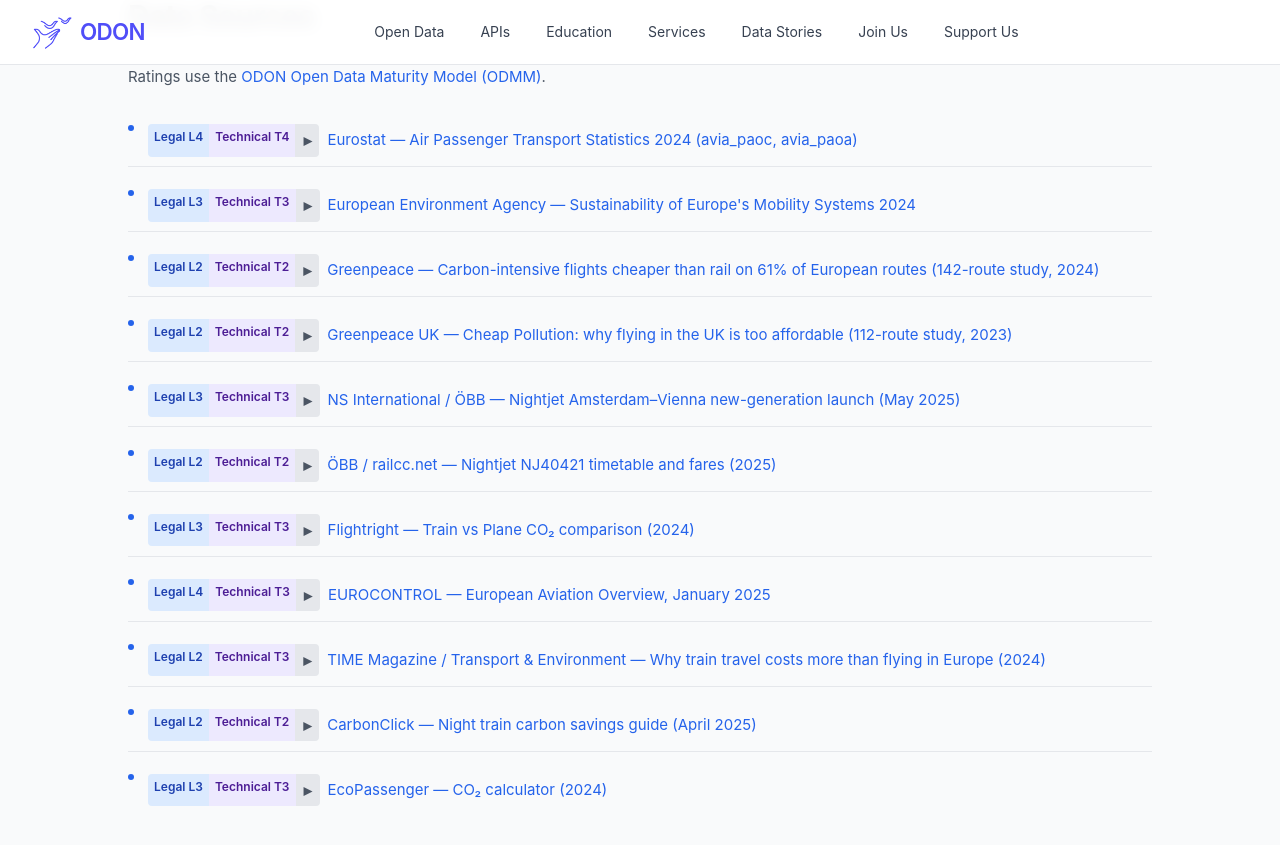
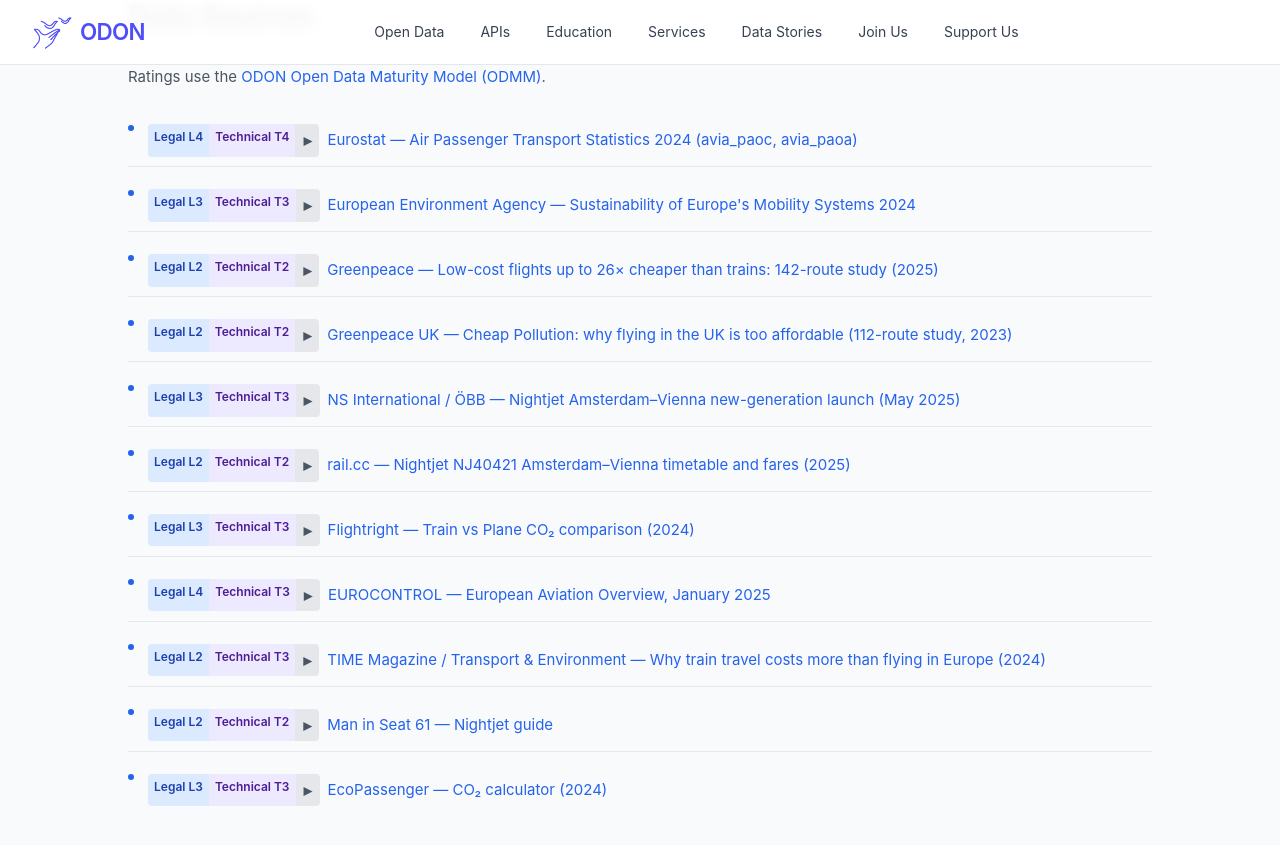
Before and after one commit to verein-odon/verein-odon.github.io, a Jekyll site: the page built from docs/_data_stories/how-to-get-there.md, in a window 1280 px wide and 900 px high, scrolled down 2717 px. Shown: the top 845 px of the window. Built offline with Jekyll 4.4.1, drawn with Linux system fonts in a browser that asks for light colours.

Commit message:
Update to latest data story

```diff
--- a/docs/_data_stories/how-to-get-there.md
+++ b/docs/_data_stories/how-to-get-there.md
@@ -39,15 +39,15 @@
     odmm_technical_details: >
       Full API access available in SDMX, CSV, and TSV formats. T4.
   - name: "European Environment Agency — Sustainability of Europe's Mobility Systems 2024"
-    url: "https://www.eea.europa.eu/en/analysis/indicators/transport-emissions-of-greenhouse-gases"
+    url: "https://www.eea.europa.eu/en/analysis/indicators/greenhouse-gas-emissions-from-transport"
     odmm_legal: "L3"
     odmm_legal_details: >
       EEA publications are freely accessible and reusable for educational and non-commercial purposes; no blanket open licence. L3.
     odmm_technical: "T3"
     odmm_technical_details: >
       Summaries available in report form; raw underlying data quality varies by member state. T3.
-  - name: "Greenpeace — Carbon-intensive flights cheaper than rail on 61% of European routes (142-route study, 2024)"
-    url: "https://www.greenpeace.org/eu-unit/issues/climate-change/46789/its-not-just-about-money-heres-why-flying-in-europe-is-so-cheap/"
+  - name: "Greenpeace — Low-cost flights up to 26× cheaper than trains: 142-route study (2025)"
+    url: "https://www.greenpeace.org/eu-unit/issues/climate-energy/47717/low-cost-flights-up-to-26-times-cheaper-than-trains/"
     odmm_legal: "L2"
     odmm_legal_details: >
       Summary publicly accessible; underlying fare data not released. No open licence. L2.
@@ -55,7 +55,7 @@
     odmm_technical_details: >
       Published as a PDF/web report; no structured data export provided. T2.
   - name: "Greenpeace UK — Cheap Pollution: why flying in the UK is too affordable (112-route study, 2023)"
-    url: "https://www.greenpeace.org.uk/resources/cheap-pollution/"
+    url: "https://www.greenpeace.org.uk/news/cheap-pollution-means-taking-the-train-to-europe-is-four-times-the-cost-of-flying-report/"
     odmm_legal: "L2"
     odmm_legal_details: >
       Report freely accessible online; no open licence. L2.
@@ -70,8 +70,8 @@
     odmm_technical: "T3"
     odmm_technical_details: >
       Figures from press releases; no structured dataset provided. T3.
-  - name: "ÖBB / railcc.net — Nightjet NJ40421 timetable and fares (2025)"
-    url: "https://railcc.net/train/nightjet/"
+  - name: "rail.cc — Nightjet NJ40421 Amsterdam–Vienna timetable and fares (2025)"
+    url: "https://rail.cc/night-train/amsterdam-vienna-oebb-nightjet-nj40421/629"
     odmm_legal: "L2"
     odmm_legal_details: >
       Timetable is publicly available; pricing is dynamic and unarchived. No open licence. L2.
@@ -79,7 +79,7 @@
     odmm_technical_details: >
       Human-readable only; no machine-readable export. T2.
   - name: "Flightright — Train vs Plane CO₂ comparison (2024)"
-    url: "https://www.flightright.com/knowledge/how-much-co2-does-a-flight-emit"
+    url: "https://www.flightright.com/blog/train-vs-plane"
     odmm_legal: "L3"
     odmm_legal_details: >
       Methodology described on a publicly accessible page; proprietary models underlie the estimates. L3.
@@ -95,21 +95,21 @@
     odmm_technical_details: >
       PDF/web summaries freely available; detailed STATFOR data requires institutional access. T3.
   - name: "TIME Magazine / Transport & Environment — Why train travel costs more than flying in Europe (2024)"
-    url: "https://time.com/6975842/europe-train-travel-cost/"
+    url: "https://time.com/6108578/why-flying-is-more-expensive-than-taking-the-train/"
     odmm_legal: "L2"
     odmm_legal_details: >
       Published in a commercial magazine. No open licence; article is readable online but not licensed for reuse. L2.
     odmm_technical: "T3"
     odmm_technical_details: >
       No structured data download; fare comparisons compiled manually. T3.
-  - name: "CarbonClick — Night train carbon savings guide (April 2025)"
-    url: "https://www.carbonclick.com/insights/"
+  - name: "Man in Seat 61 — Nightjet guide"
+    url: "https://www.seat61.com/trains-and-routes/nightjet.htm"
     odmm_legal: "L2"
     odmm_legal_details: >
-      Commercial company insights page. No open licence stated; freely readable but not licensed for reuse. L2.
+      Independent travel guide website. No open licence stated; freely readable but not licensed for reuse. L2.
     odmm_technical: "T2"
     odmm_technical_details: >
-      Figures drawn from public sources and presented as web content; no original dataset provided. T2.
+      HTML web page; timetable and fare information presented as prose with no structured data download. T2.
   - name: "EcoPassenger — CO₂ calculator (2024)"
     url: "https://www.ecopassenger.org/"
     odmm_legal: "L3"
--- a/docs/assets/data-stories/how-to-get-there/src/index.html
+++ b/docs/assets/data-stories/how-to-get-there/src/index.html
@@ -744,9 +744,9 @@
       <li>Greenpeace — Carbon-intensive flights cheaper than rail, 142-route study 2024</li>
       <li>Greenpeace UK — Cheap Pollution report, 112 routes, July 2023</li>
       <li>NS International / ÖBB — Nightjet Amsterdam → Vienna launch, May 2025</li>
-      <li>ÖBB Nightjet — Schedule NJ40421, railcc.net 2025</li>
+      <li>ÖBB Nightjet — Schedule NJ40421, rail.cc 2025</li>
       <li>Flightright — Train vs Plane CO₂ comparison, 2024</li>
-      <li>CarbonClick — Night train carbon savings guide, April 2025</li>
+      <li>Man in Seat 61 — Nightjet guide, seat61.com</li>
       <li>TIME Magazine — Why taking the train costs more than flying, 2024</li>
       <li>Interrail.eu — Modal emissions comparison by route</li>
       <li>EcoPassenger / Atmosfair — Route-level CO₂ calculator</li>
```
